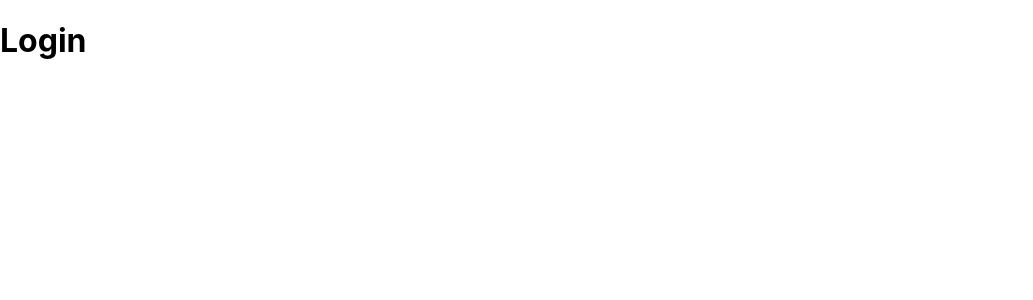
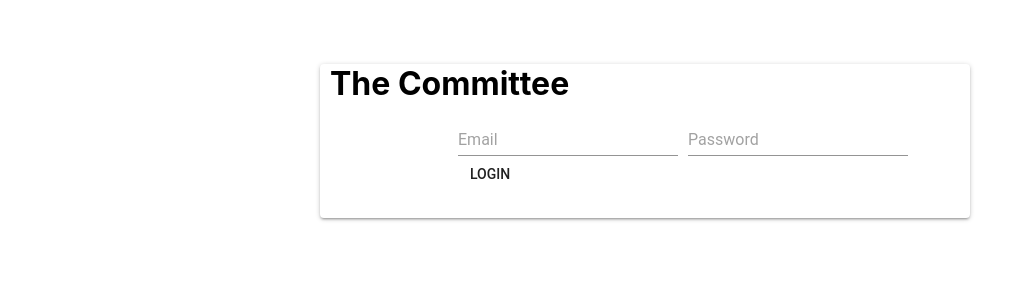
Before and after one commit to JoshuaDriesman/the-committee, a React (Create React App) app in the folder packages/frontend/: page /login in a window 1280 px wide. Shown: the top 300 px of the page, without its empty margins (0-1033 px from the left). Built offline with nearby package versions, Linux system fonts and the light colour scheme.

Commit message:
added login page

```diff
--- a/packages/frontend/package.json
+++ b/packages/frontend/package.json
@@ -3,6 +3,9 @@
   "version": "0.1.0",
   "private": true,
   "dependencies": {
+    "@emotion/core": "^10.0.10",
+    "@emotion/styled": "^10.0.10",
+    "@material-ui/core": "^3.9.3",
     "react": "^16.8.6",
     "react-dom": "^16.8.6",
     "react-router-dom": "^5.0.0",
--- a/packages/frontend/src/App.jsx
+++ b/packages/frontend/src/App.jsx
@@ -1,12 +1,29 @@
 import React from 'react';
-import { BrowserRouter as Router, Route } from 'react-router-dom';
+import { BrowserRouter as Router, Route, Redirect } from 'react-router-dom';
+
+import Login from './components/Login';
 import './App.css';
 
-const Login = () => <h1>Login</h1>;
+const apiRoot = 'http://localhost:8080';
+const mode = 'DEV';
+
+const config = {
+  apiRoot,
+  mode
+};
+
+const authToken = sessionStorage.getItem('auth');
 
 const App = () => (
   <Router>
-    <Route path="/login" component={Login} />
+    <Route
+      path="/login"
+      render={props => <Login {...props} config={config} />}
+    />
+    <Route
+      path="/home"
+      render={() => (authToken ? <p>Welcome</p> : <Redirect to="/login" />)}
+    />
   </Router>
 );
 
--- /dev/null
+++ b/packages/frontend/src/components/ErrorSnackbar.jsx
@@ -0,0 +1,15 @@
+import React from 'react';
+import Snackbar from '@material-ui/core/Snackbar';
+
+const ErrorSnackbar = props => {
+  return (
+    <Snackbar
+      open={props.error !== ''}
+      autoHideDuration={5000}
+      message={props.error}
+      onClose={() => props.setError('')}
+    />
+  );
+};
+
+export default ErrorSnackbar;
--- a/packages/frontend/src/components/Login.jsx
+++ b/packages/frontend/src/components/Login.jsx
@@ -0,0 +1,92 @@
+import React, { useState } from 'react';
+
+import Paper from '@material-ui/core/Paper';
+import Input from '@material-ui/core/Input';
+import Button from '@material-ui/core/Button';
+
+import styled from '@emotion/styled';
+import { withRouter } from 'react-router-dom';
+
+import ErrorSnackbar from './ErrorSnackbar';
+import { buildRequest } from '../utils';
+
+const StyledPaper = styled(Paper)`
+  width: 50%;
+  margin-top 5%;
+  margin-left: 25%;
+  padding-bottom: 25px;
+  padding-left: 10px;
+`;
+
+const StyledLoginForm = styled.div`
+  margin-left: 20%;
+`;
+
+const StyledInput = styled(Input)`
+  margin-right: 10px;
+`;
+
+const Login = props => {
+  const [email, setEmail] = useState('');
+  const [password, setPassword] = useState('');
+  const [error, setError] = useState('');
+
+  const handleEmailChange = event => setEmail(event.target.value);
+  const handlePasswordChange = event => setPassword(event.target.value);
+
+  const handleLogin = async () => {
+    const data = {
+      email,
+      password
+    };
+
+    const request = buildRequest(
+      props.config.apiRoot + '/user/login',
+      'POST',
+      data
+    );
+
+    const result = await fetch(request);
+
+    switch (result.status) {
+      case 200:
+        sessionStorage.setItem('auth', await result.text());
+        props.history.replace('/home');
+        break;
+      case 400:
+        setError('Email and password are both required.');
+        break;
+      case 404:
+        setError('User with given email does not exist.');
+        break;
+      case 403:
+        setError('Incorrect password');
+        break;
+      default:
+        console.error(result.status);
+    }
+  };
+
+  return (
+    <StyledPaper>
+      <h1>The Committee</h1>
+      <StyledLoginForm>
+        <StyledInput
+          placeholder="Email"
+          value={email}
+          onChange={handleEmailChange}
+        />
+        <StyledInput
+          placeholder="Password"
+          type="password"
+          value={password}
+          onChange={handlePasswordChange}
+        />
+        <Button onClick={handleLogin}>Login</Button>
+        <ErrorSnackbar error={error} setError={setError} />
+      </StyledLoginForm>
+    </StyledPaper>
+  );
+};
+
+export default withRouter(Login);
--- /dev/null
+++ b/packages/frontend/src/utils.js
@@ -0,0 +1,13 @@
+/**
+ * Build a Request object.
+ */
+
+export const buildRequest = (url, method, data) => {
+  return new Request(url, {
+    method: method,
+    body: JSON.stringify(data),
+    headers: {
+      'Content-Type': 'application/json'
+    }
+  });
+};
```
Also changed, not shown: 1 other file (tests, documents, lock files or other folders).
